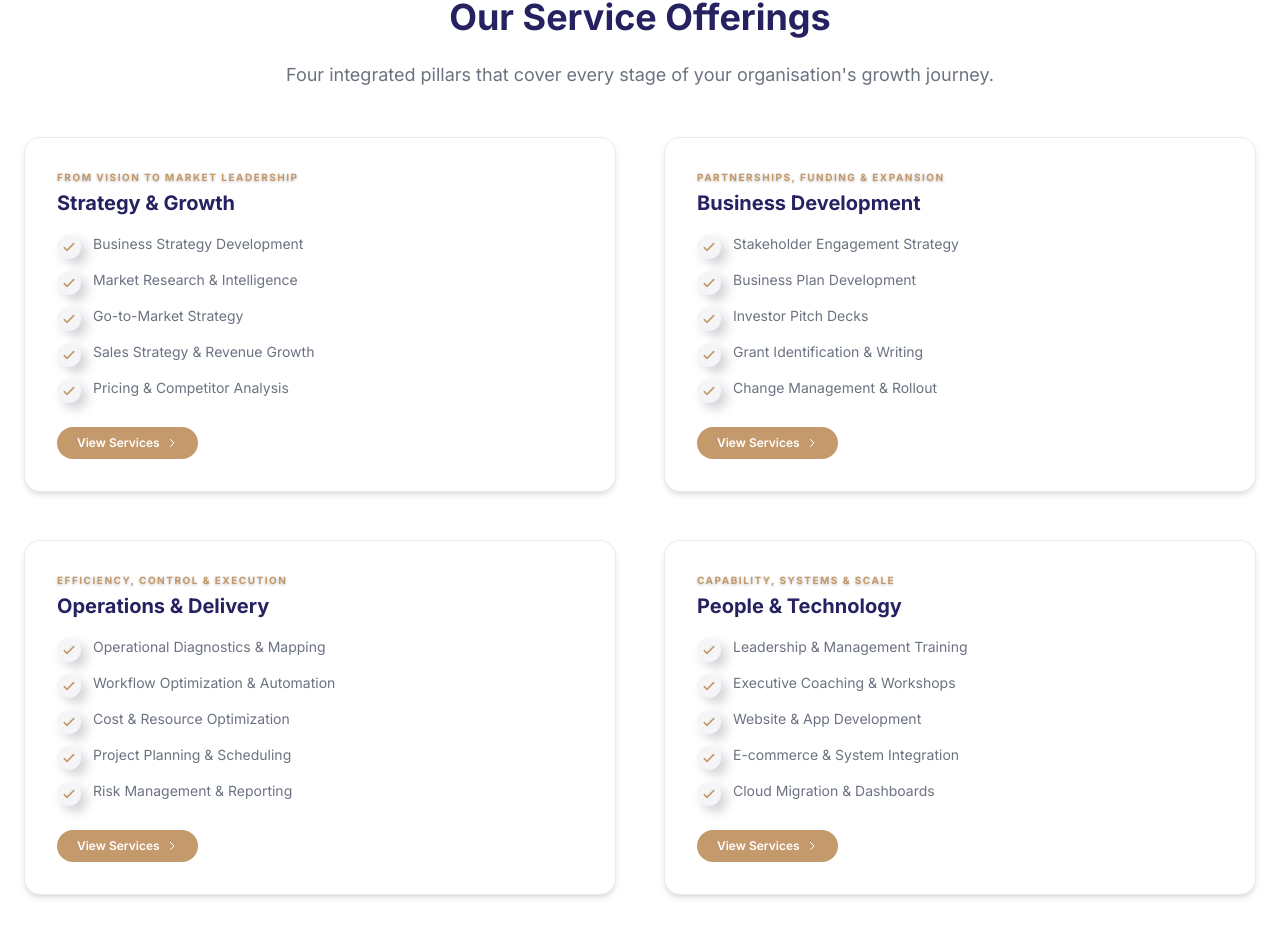
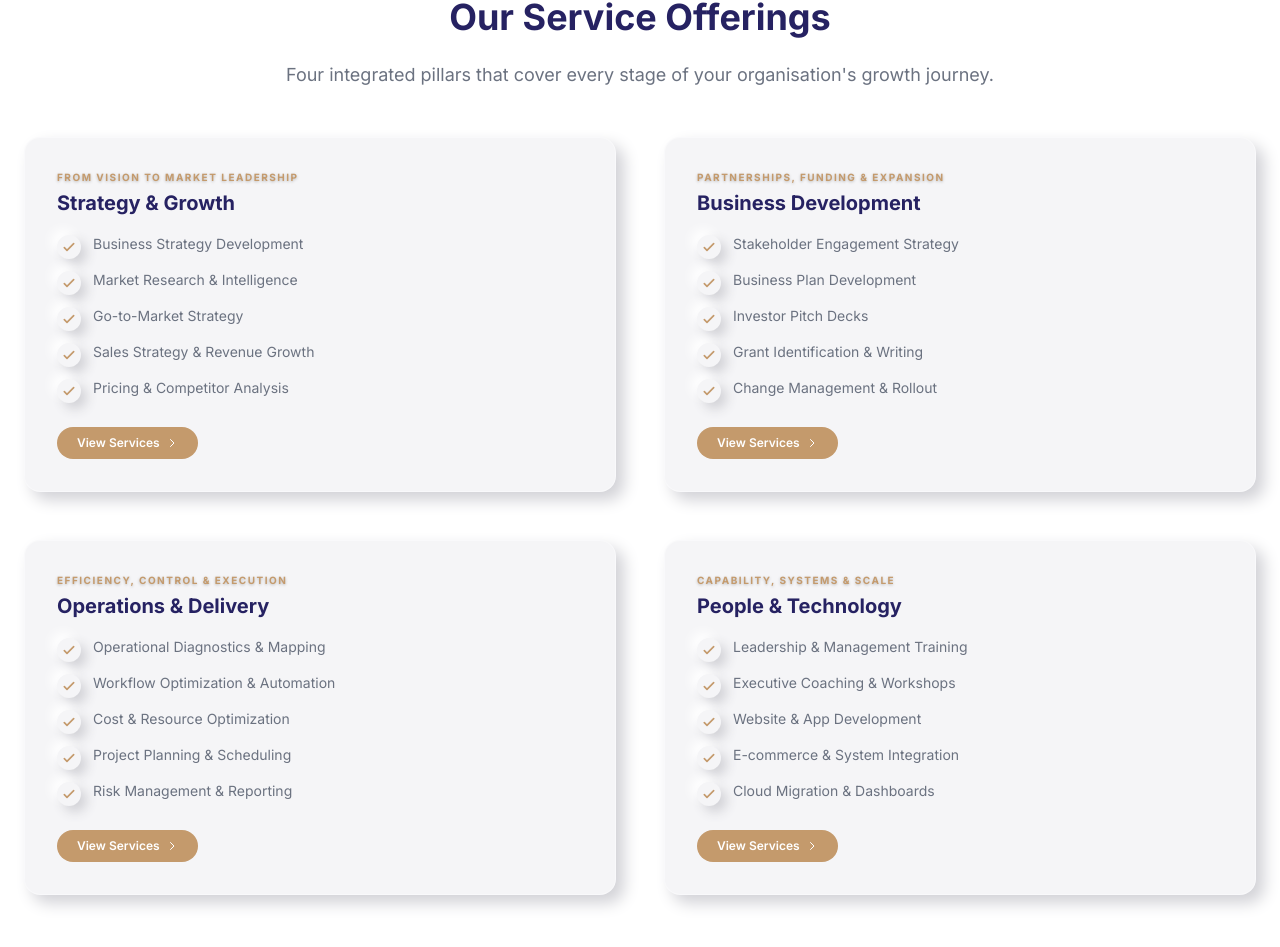
Before and after one commit to King-odysseus/TijhaWebsite, a React (Vite) app: page / in a window 1280 px wide. Shown: the part 6896-7843 px from the top of the page. Built offline with nearby package versions, Linux system fonts and the light colour scheme.

Commit message:
design: use neo-card soft shadow for Service Offerings cards to match site

```diff
--- a/src/components/ServiceOfferings.jsx
+++ b/src/components/ServiceOfferings.jsx
@@ -111,7 +111,7 @@ function ServiceOfferings() {
             <div
               key={pillar.id}
               data-id={pillar.id}
-              className={`group relative rounded-2xl overflow-hidden bg-white shadow-md hover:shadow-xl border border-[#D9D9D9]/50 transition-all duration-700 ease-out ${
+              className={`group relative rounded-2xl overflow-hidden neo-card hover:-translate-y-1 transition-all duration-300 ease-out ${
                 animated[pillar.id]
                   ? 'opacity-100 translate-y-0'
                   : 'opacity-100'
```
